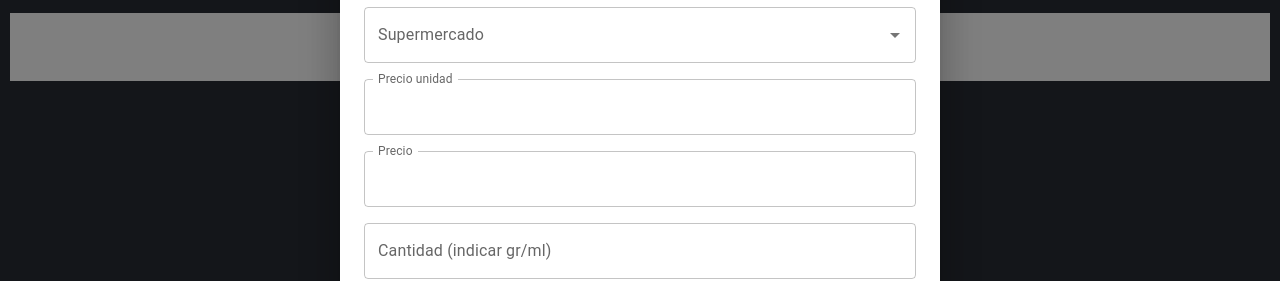
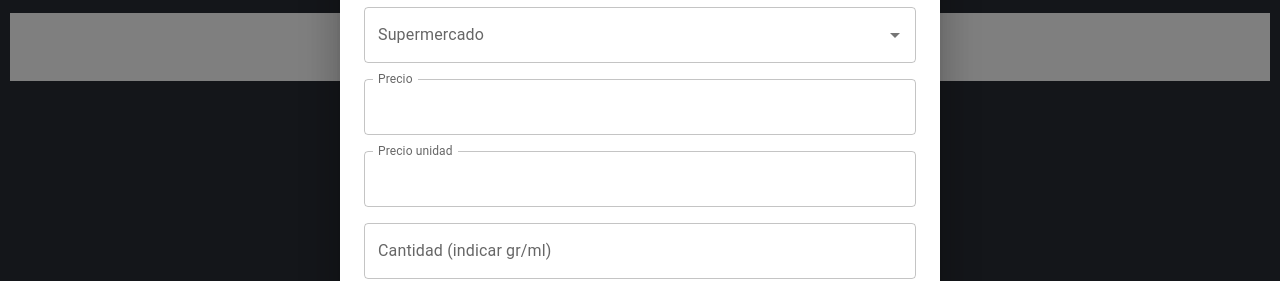
Before and after one commit to DanMerillas/ComparadorPrecios, a React (Create React App) app: page / in a window 1280 px wide. Both pictures are taken after a click on the button "Precio". Shown: the part 171-452 px from the top of the page. Built offline with nearby package versions, Linux system fonts and the light colour scheme; no server answers; the database is empty.

Commit message:
cambio de orden de campo precio y precio unidad

```diff
--- a/src/components/NewForm.tsx
+++ b/src/components/NewForm.tsx
@@ -144,11 +144,12 @@ export default function NewForm(props: { visible: boolean; setParentVisible: any
                             <Autocomplete disablePortal options={superMercados} renderInput={(params: any) => <TextField {...params} label="Supermercado" />} onChange={(event: any, values: any) => { setSuperValue(values) }} value={superValue} />
                         </Grid>
                         <Grid item xs={12} md={12}>
+                            <TextField fullWidth label="Precio" variant="outlined" type="number" value={precio !== 0 && precio} onChange={(v: any) => setPrecio(v.target.value)} />
+                        </Grid>
+                        <Grid item xs={12} md={12}>
                             <TextField fullWidth label="Precio unidad" variant="outlined" type="number" value={precioUnidad !== 0 && precioUnidad} onChange={(v: any) => setPrecioUnidad(v.target.value)} />
                         </Grid>
-                        <Grid item xs={12} md={12}>
-                            <TextField fullWidth label="Precio" variant="outlined" type="number" value={precio !== 0 && precio} onChange={(v: any) => setPrecio(v.target.value)} />
-                        </Grid>
+
                         <Grid item xs={12} md={12}>
                             <TextField fullWidth label="Cantidad (indicar gr/ml)" variant="outlined" type="text" value={cantidad} onChange={(v: any) => setCantidad(v.target.value)} />
                         </Grid>
--- a/src/components/ReactTable.tsx
+++ b/src/components/ReactTable.tsx
@@ -36,15 +36,16 @@ export function ReactTable(props: { data: any; eventoBorrar: any }) {
             sortable: true,
         },
         {
+            name: 'Precio',
+            selector: (row: any) => row.PRECIO,
+            sortable: true,
+        },
+        {
             name: 'Precio Unidad',
             selector: (row: any) => row.PRECIO_UNIDAD,
             sortable: true,
         },
-        {
-            name: 'Precio',
-            selector: (row: any) => row.PRECIO,
-            sortable: true,
-        },
+
         {
             name: 'Cantidad',
             selector: (row: any) => row.CANTIDAD,
```
